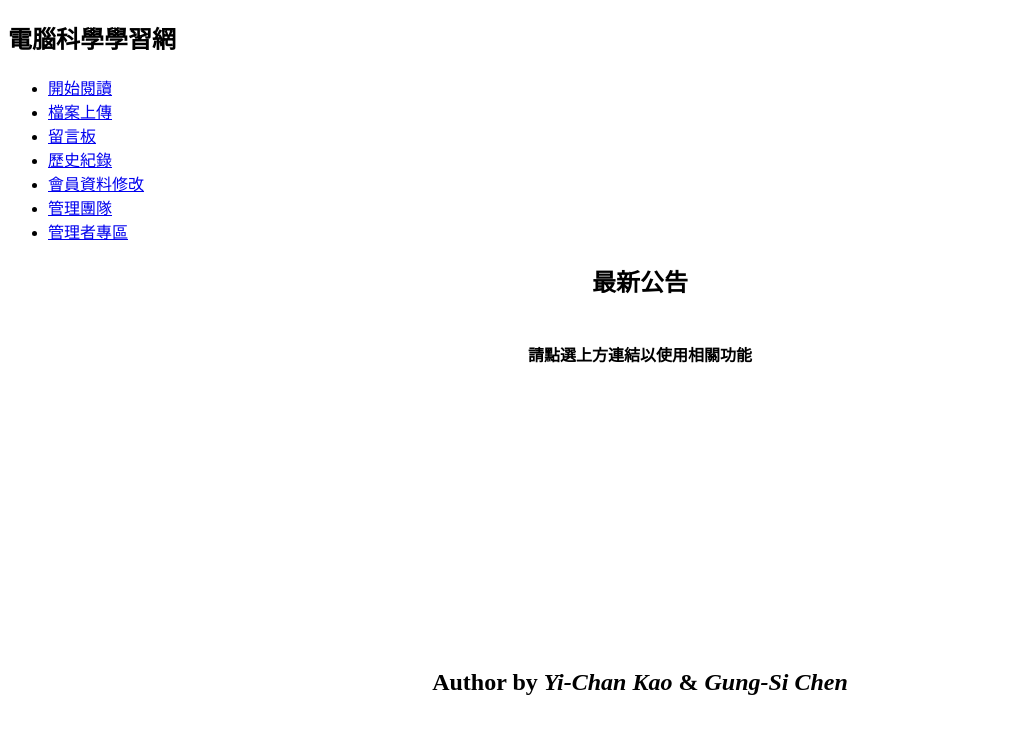
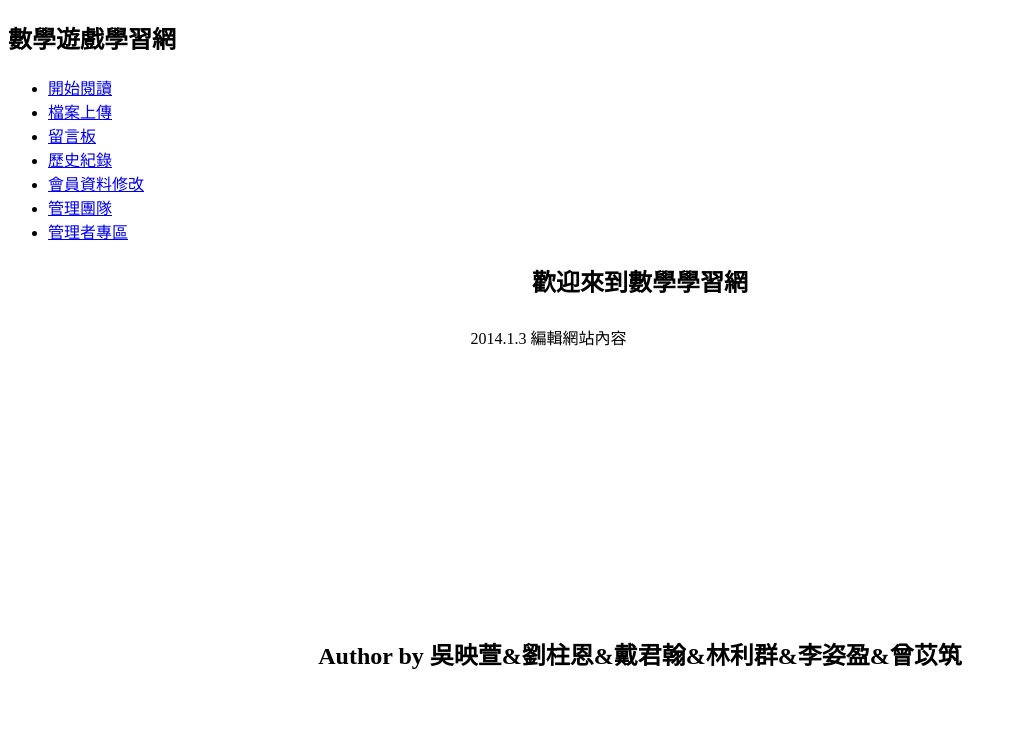
Before and after one commit to NTUEGROUP6/Group6, a PHP site: page / in a window 1280 px wide. Shown: the top 734 px of the page, without its empty margins (0-1016 px from the left). Run offline with PHP 8.4, Linux system fonts and the light colour scheme.

Commit message:
Update index.php

```diff
--- a/index.php
+++ b/index.php
@@ -2,13 +2,13 @@
 <html xmlns="http://www.w3.org/1999/xhtml">
 <head>
 <meta http-equiv="Content-Type" content="text/html; charset=utf-8" />
-<title>國立臺北教育大學_學習網</title>
+<title>第六組的教學學習網</title>
 </head>
 
 <body>
 
 
-	<h2>電腦科學學習網</h2>
+	<h2>數學遊戲學習網</h2>
 
 <div id="MAIN_NAV" >
 
@@ -25,20 +25,22 @@
 <div id="CONTENT" >
 	<p>
 		<center>
-		<h2>最新公告<br/></h2>
+		<h2>歡迎來到數學學習網<br/></h2>
 		<table>
 		<tr>
-			<td> <h4>請點選上方連結以使用相關功能<br/></td>
+			<td width="339" height="33">2014.1.3 編輯網站內容<br/></td>
 		</tr>
 		</table>
-		<br/><br/><br/><br/><br/><br/></h4>
+		<br/><br/><br/><br/><br/><br/>
 		</center>
 	</p>
 </div>
 <div id="FOOTER">
 	<p>
 		<br/><br/><br/><br/><br/><br/>
-		<h2><center><br/>Author by <i>Yi-Chan Kao</i> & <i>Gung-Si Chen</i> </center></h2>
+		<h2><center><br/>
+	      Author by 吳映萱&amp;劉柱恩&amp;戴君翰&amp;林利群&amp;李姿盈&amp;曾苡筑<i></i>
+		</center></h2>
 	</p>
 </div>
 </body>
```
